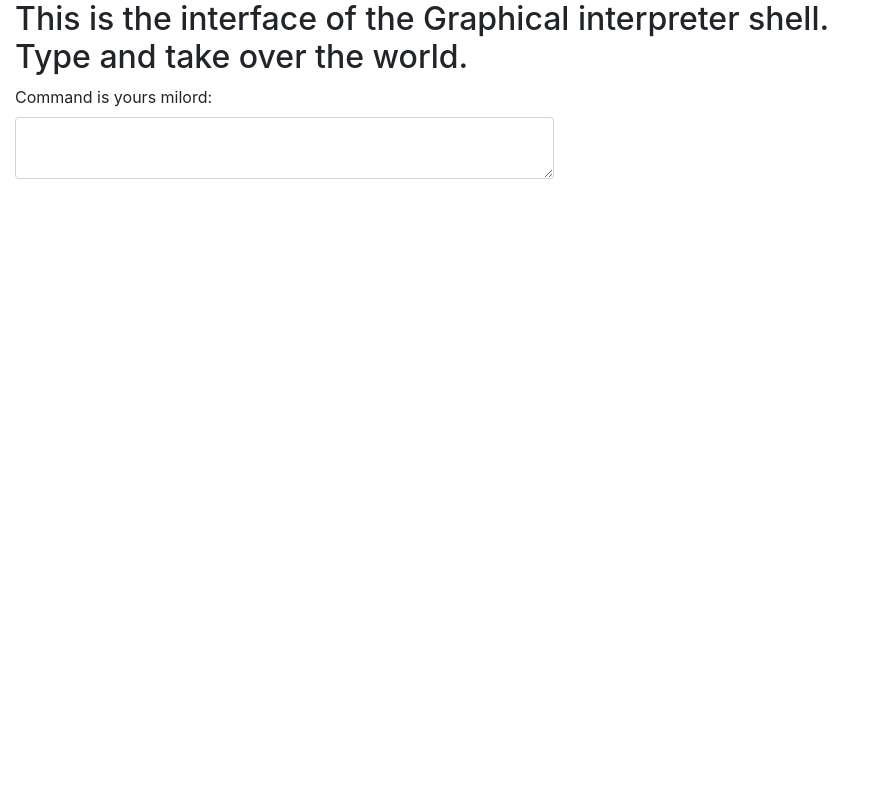
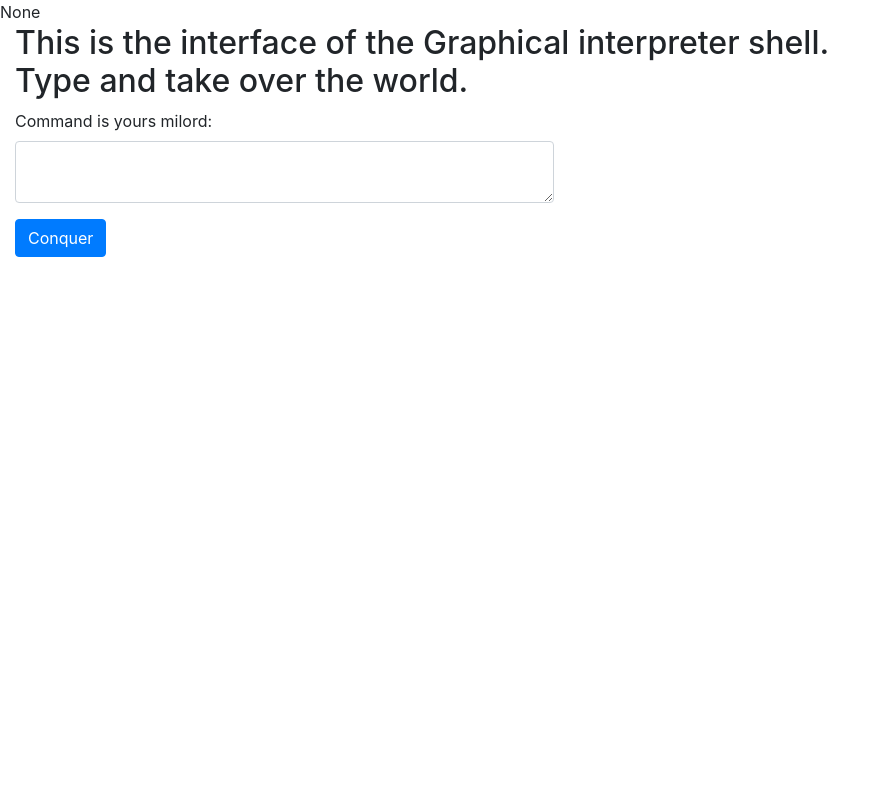
Before and after one commit to ammarhassan/intpret, a Django app: a page that uses int_graph/templates/shell.html in a window 1280 px wide. Shown: the whole page, without its empty margins (0-889 px from the left). Run offline with Django 3.2, Linux system fonts and the light colour scheme; some libraries are stand-ins or nearby versions.

Commit message:
add morris charts; simple contextual interaction

```diff
--- a/int_graph/models.py
+++ b/int_graph/models.py
@@ -8,3 +8,6 @@
 class QueriesStore(models.Model):
 	query = models.TextField(help_text='Query string')
 	group = models.IntegerField(help_text='group identifier', null=True, blank=True)
+
+	def __unicode__(self):
+		return self.query
--- a/int_graph/templates/_layout.html
+++ b/int_graph/templates/_layout.html
@@ -10,6 +10,7 @@
 
     <!-- Bootstrap -->
     <link href="{% static "bootstrap/css/bootstrap.min.css" %}" rel="stylesheet">
+    <link href="{% static "morris/morris.css" %}" rel="stylesheet">
 
     <!-- HTML5 shim and Respond.js for IE8 support of HTML5 elements and media queries -->
     <!-- WARNING: Respond.js doesn't work if you view the page via file:// -->
@@ -30,6 +31,7 @@
 <script src="{% static "jquery.min.js" %}"></script>
 <!-- Include all compiled plugins (below), or include individual files as needed -->
 <script src="{% static "bootstrap/js/bootstrap.min.js" %}"></script>
+<script src="{% static "morris/morris.min.js" %}"></script>
 </body>
 
 </html>
--- a/int_graph/templates/shell.html
+++ b/int_graph/templates/shell.html
@@ -3,18 +3,41 @@
 {% load staticfiles %}
 
 {% block body %}
+{{group_id}}
 <div class="col-md-8 col-md-offset-2">
 	<h2>This is the interface of the Graphical interpreter shell. Type and take over the world.</h2>
 
 	<div class="row">
 		<div class="col-md-8 col-md-offset-2">
-			<form role='form'>
+			{% if queries %}
+				<h5>Previous Queristas:</h5>
+			{% endif %}
+			<ul class='list-group'>
+			{% for query in queries %}
+				<li class='list-group-item'>{{query.query}}</li>
+			{% endfor %}
+			</ul>
+		</div>
+	</div>
+	<div class="row">
+		<div class="col-md-8 col-md-offset-2">
+			<form role='form' action={% if group_id %}"{% url 'shell' group_id %}"{% else %}"{% url 'shell' %}"{% endif %} method='post'>
+				{% csrf_token %}
 				<div class='form-group'>
 					<label for='light-shell'>Command is yours milord:</label>
-					<textarea id='light-shell' class='form-control' style="rows:3"></textarea>
+					<textarea id='light-shell' class='form-control' style="rows:3" name='light-shell'></textarea>
+				</div>
+				<div>
+					<button class='btn btn-md btn-primary' type='submit'>Conquer</button>
 				</div>
 			</form>
 		</div>
 	</div>
 </div>
+
+<script type="text/javascript">
+	$('#light-shell').
+
+
+</script>
 {% endblock %}
--- a/int_graph/urls.py
+++ b/int_graph/urls.py
@@ -2,7 +2,6 @@
 from . import views
 
 urlpatterns =[
-	url(r'^index/$', views.shell, name='shell')
-
-
+	url(r'^index/$', views.shell, name='shell'),
+	url(r'^index/(?P<group_id>\d+)/$', views.shell, name='shell')
 ]
--- a/int_graph/views.py
+++ b/int_graph/views.py
@@ -1,10 +1,38 @@
 from django.shortcuts import render
+from .models import QueriesStore
+from django.db.models import Max
 
 # Create your views here.
 
 
-def shell(request):
+def shell(request, group_id=None):
 
 
+	queries = []
+	query = None
+	if request.method=='POST':
+		print('i am in post')
+		if not group_id:
+			group_id = QueriesStore.objects.all(
+						).aggregate(group_max=Max('group'))['group_max']
+			print('there was not id, but we found it', group_id)
+			if group_id is not None:
+				group_id+=1
+			else:
+				group_id=0
 
-	return render(request, 'shell.html')
+		query_string = request.POST.get('light-shell')
+		print('query string is'+query_string)
+		print('group_id is '+ str(group_id))
+		if query_string:
+			query = QueriesStore(query=query_string, group=group_id)
+			query.save()
+
+	else:
+		pass
+
+	if group_id is not None:
+		queries = QueriesStore.objects.filter(group=group_id)
+
+
+	return render(request, 'shell.html', {'queries':queries, 'group_id':group_id})
```
